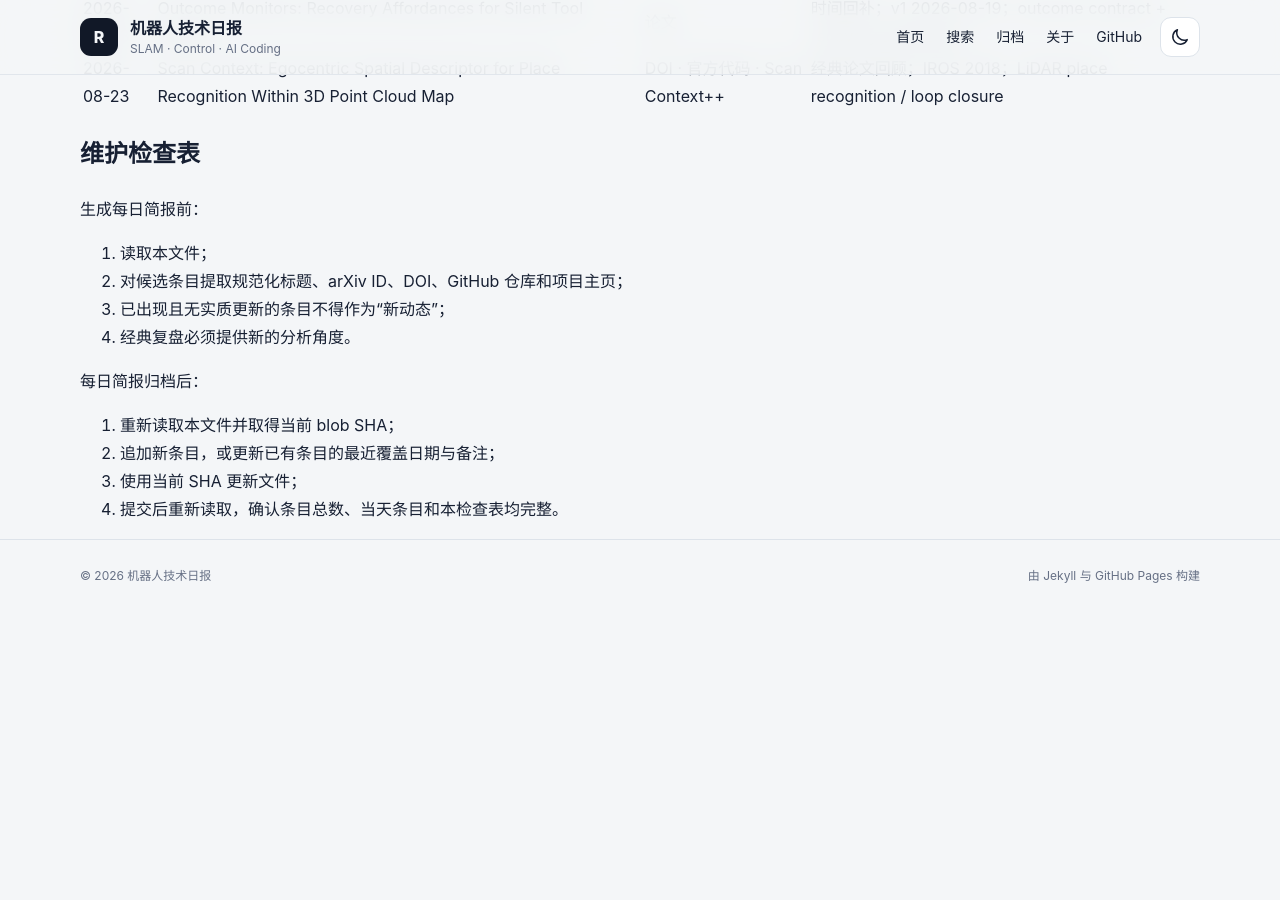
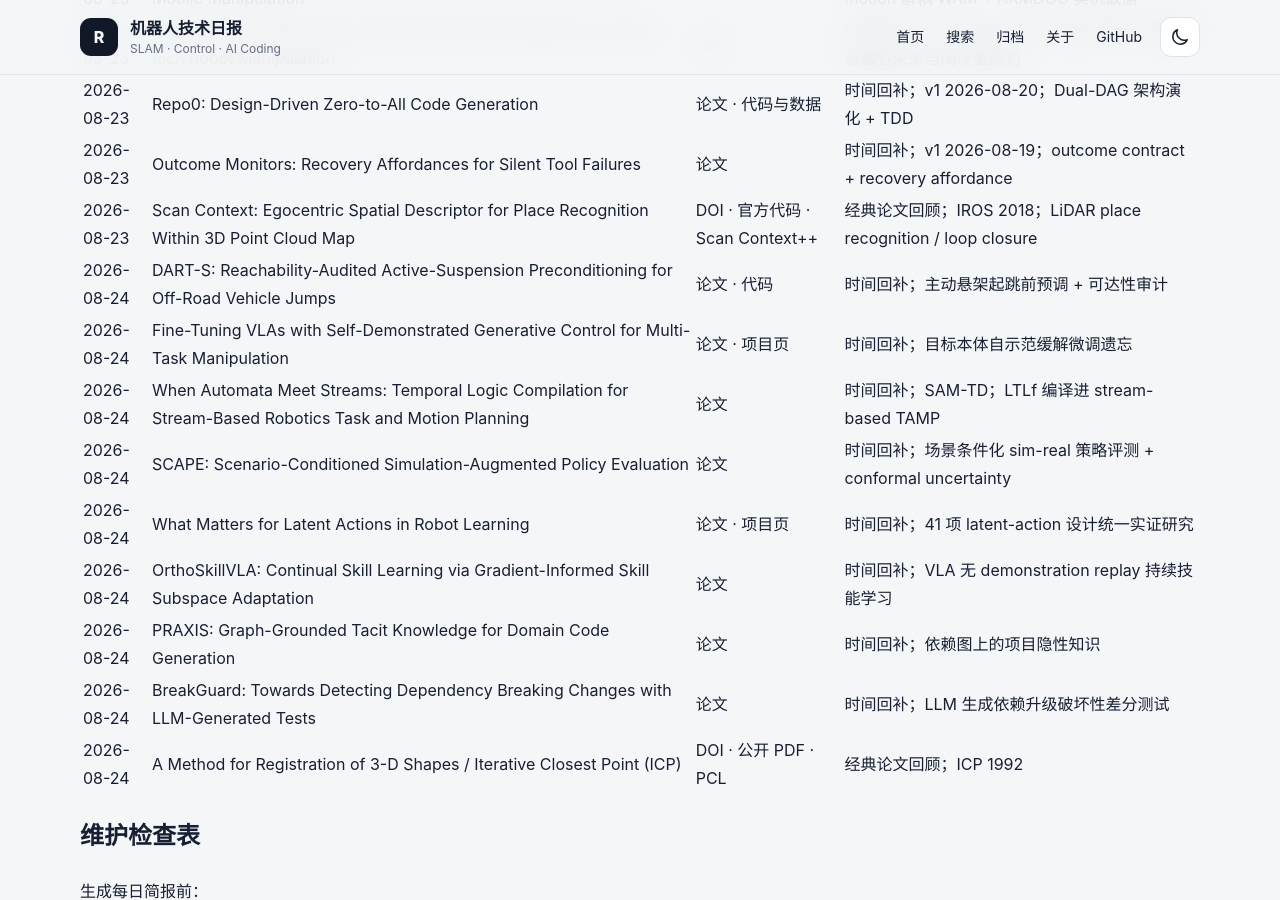
Before and after one commit to helywin/daily, a Jekyll site: the page built from robotics-brief-covered-items.md, in a window 1280 px wide and 900 px high, scrolled down 25019 px. Built offline with Jekyll 4.4.1, drawn with Linux system fonts in a browser that asks for light colours; our own code applies the rules of GitHub Pages for plain Markdown files; before the commit the page ends 25631 px from its top, so only the background shows below that; some of the changed text lies outside the part shown.

Commit message:
docs: update robotics brief coverage index for 2026-08-24

```diff
--- a/robotics-brief-covered-items.md
+++ b/robotics-brief-covered-items.md
@@ -1,6 +1,6 @@
 # 机器人技术简报已覆盖条目索引
 
-> 最后更新：2026-08-23（Asia/Shanghai）
+> 最后更新：2026-08-24（Asia/Shanghai）
 >
 > 用途：每日简报选题前强制查重。本文件保留全部历史条目的最近覆盖日期、规范标题、至少一个可直接访问的原始来源和必要备注。
 >
@@ -43,6 +43,8 @@
 > 2026-08-22 新增 8 条主动态与 1 条经典论文回顾，共 388 条。
 >
 > 2026-08-23 新增 8 条主动态与 1 条经典论文回顾，共 397 条。
+>
+> 2026-08-24 新增 8 条主动态与 1 条经典论文回顾，共 406 条。
 
 ## 已核验条目
 
@@ -382,7 +384,6 @@
 | 2026-08-16 | SAP-Nav: Spatial Semantic Representation Meets Active Perception for Hierarchical Open-Vocabulary Object Navigation | [论文](https://arxiv.org/abs/2608.12707) · [项目页](https://xuetongpei.github.io/SAP-Nav/) | 时间回补；在线空间语义表示 + 主动视角验证 |
 | 2026-08-16 | Refine After Generation: Toward Correct and Concise Patches in LLM-based Program Repair / RECAP | [论文](https://arxiv.org/abs/2608.13292) | 时间回补；Coding Agent/APR 补丁后精炼与最小化 |
 | 2026-08-16 | KISS-ICP: In Defense of Point-to-Point ICP -- Simple, Accurate, and Robust Registration If Done the Right Way | [论文](https://arxiv.org/abs/2209.15397) · [代码](https://github.com/PRBonn/kiss-icp) · [DOI](https://doi.org/10.1109/LRA.2023.3236571) | 经典论文回顾 |
-
 | 2026-08-17 | Detection and Ranging of Transient Extrinsic Contacts Based on 6D Dynamic Tactile Sensing / TECDAR | [论文](https://arxiv.org/abs/2608.07075) · [项目页](https://humitlab.github.io/TECDAR/) | 时间回补；7 kHz 6D 动态触觉与外部接触定位 |
 | 2026-08-17 | CrossTracer: Cross-Embodiment Navigation via VLA Model Reasoning and Trace Residuals Adapting | [论文](https://arxiv.org/abs/2608.06688) | 时间回补；统一像素轨迹 + 本体残差适配 |
 | 2026-08-17 | R2S-EGO: Dual-Proxy Refinement for Sparse-Capture Real-to-Sim | [论文](https://arxiv.org/abs/2608.06827) | 时间回补；稀疏客户现场采集与行为相关 Real-to-Sim |
@@ -392,7 +393,6 @@
 | 2026-08-17 | Online Monitoring and Corrective Steering of Programming Agents / LivePlan | [论文](https://arxiv.org/abs/2608.06701) | 时间回补；Coding Agent 确定性运行时监控与按需 Advisor |
 | 2026-08-17 | Characterizing the Quality Profile of AI-Generated C++ in Production | [论文](https://arxiv.org/abs/2608.06640) | 时间回补；352 万生产变更、AI C++ 质量与性能画像 |
 | 2026-08-17 | Generalized-ICP | [RSS](https://roboticsproceedings.org/rss05/p21.html) · [原始代码](https://github.com/avsegal/gicp) · [现代实现](https://github.com/koide3/small_gicp) | 经典论文回顾 |
-
 | 2026-08-18 | Reflex: Enabling Fast and Predictive Vision-Language-Action Models for Reaction-Critical Manipulation / ReflexVLA | [论文](https://arxiv.org/abs/2608.14379) · [项目页](https://reflexvla.github.io/) | 时间回补；反应关键 VLA、显式延迟评测与未来预测 |
 | 2026-08-18 | AgilePE: Autonomous UAV Pursuit-Evasion via Self-Play Reinforcement Learning | [论文](https://arxiv.org/abs/2608.14135) | 时间回补；CTBR 端到端控制、PFSP 与硬件对齐 sim-to-real |
 | 2026-08-18 | PILOT: Privileged Imitation Learning for End-to-End Motion Planning of Autonomous UAVs under Partial Observability | [论文](https://arxiv.org/abs/2608.14082) · [项目页](https://qr-zhang.github.io/PILOT/) | 时间回补；优化控制教师蒸馏、历史深度与结构化轨迹 |
@@ -402,7 +402,6 @@
 | 2026-08-18 | Vero: Can AI Agents Build Formally Verified Software Repositories? | [论文](https://arxiv.org/abs/2608.13522) · [代码与评测](https://github.com/sunblaze-ucb/vero) | 时间回补；多模块 Lean 4 仓库级代码+证明联合生成 |
 | 2026-08-18 | Engineering Reliable Coding Agents: Evaluating and Operating the System Around the Model | [论文](https://arxiv.org/abs/2608.13867) | 时间回补；Coding Agent 系统可靠性、harness/状态/权限/验证 |
 | 2026-08-18 | OKVIS: Keyframe-Based Visual-Inertial SLAM using Nonlinear Optimization | [RSS](https://www.roboticsproceedings.org/rss09/p37.html) · [官方代码](https://github.com/ethz-asl/okvis) | 经典论文回顾 |
-
 | 2026-08-19 | Depth-Wise Probing and Pruning of the Planning Token in a Driving Vision-Language-Action Model | [论文](https://arxiv.org/abs/2608.07361) | 时间回补；v1 2026-08-07 |
 | 2026-08-19 | Synthetic LiDAR Data Generation and Deterministic Downsampling for Point Cloud Classification on the Edge | [论文](https://arxiv.org/abs/2608.07106) | 时间回补；v1 2026-08-07 |
 | 2026-08-19 | WNM-3D: A World Navigation Model with 3D Scene Conditioning for Closed-Loop VLN | [论文](https://arxiv.org/abs/2608.07267) | 时间回补；v1 2026-08-07 |
@@ -412,7 +411,6 @@
 | 2026-08-19 | PMCoder: Coupling Planning with Episodic Memory in LLM Agents for Software Issue Resolution | [论文](https://arxiv.org/abs/2608.06811) | 时间回补；AI Coding；v1 2026-08-07 |
 | 2026-08-19 | Scrouting / SuperScout | [论文](https://arxiv.org/abs/2608.04804) | 时间回补；AI Coding；v1 2026-08-05 |
 | 2026-08-19 | IMU Preintegration on Manifold for Efficient Visual-Inertial Maximum-a-Posteriori Estimation | [RSS](https://www.roboticsproceedings.org/rss11/p06.html) · [GTSAM](https://github.com/borglab/gtsam) | 经典论文回顾 |
-
 | 2026-08-20 | Hydra-0: Action Flow for Generalist World Modeling and Control | [论文](https://arxiv.org/abs/2608.18077) · [项目页](https://nvidia-isaac.github.io/video_to_data/hydra-0/) | 时间回补；v1 2026-08-18；跨本体 Action Flow 世界模型；规范来源已复核 |
 | 2026-08-20 | PRISM: Precision and contact-rich Real-world Industrial Skill dataset with Multimodal sensing | [论文](https://arxiv.org/abs/2608.17962) · [项目页](https://tengbo-yu.github.io/PRISM/) | 时间回补；v1 2026-08-18；工业多模态接触操作数据；规范来源已复核 |
 | 2026-08-20 | Jetson-ORB-SLAM3: Accuracy-Preserving GPU Implementation for Edge Computing Devices | [论文](https://arxiv.org/abs/2608.17874) | 时间回补；v1 2026-08-18；Jetson GPU ORB 与 TensorRT 回环；规范来源已复核 |
@@ -422,7 +420,6 @@
 | 2026-08-20 | Degenerate in Whose Frame? An Equivariance Condition for Degeneracy Detection in LiDAR Registration | [论文](https://arxiv.org/abs/2608.15532) | 时间回补；v1 2026-08-16；坐标等变退化子空间 |
 | 2026-08-20 | HP2-SLAM: Adaptive Hybrid ICP for Robust and Efficient LiDAR SLAM | [论文](https://arxiv.org/abs/2608.14996) | 时间回补；v1 2026-08-15；密度/平面性自适应 Hybrid ICP |
 | 2026-08-20 | The Normal Distributions Transform: A New Approach to Laser Scan Matching | [IEEE](https://ieeexplore.ieee.org/document/1249285/) · [ndt_omp](https://github.com/koide3/ndt_omp) | 经典论文回顾；IROS 2003；NDT |
-
 | 2026-08-21 | DA-WAM: Decision-Aligned Future Latents for Driving World Models | [论文](https://arxiv.org/abs/2608.19085) · [代码](https://github.com/LeapWM/da-wam) | 最近24小时修订；v2 2026-08-20 06:46 UTC；候选特定 future latent |
 | 2026-08-21 | LT-Mem: Volatility-Aware Spatio-Temporal Memory for Lifelong Scene Understanding | [论文](https://arxiv.org/abs/2608.19059) · [项目页](https://lt-mem.github.io/) | 时间回补；IROS 2026；多 session SLAM + 对象波动性长期记忆 |
 | 2026-08-21 | Real-Time Control-Constrained DDP for Underactuated Balancing of Legged Robots | [论文](https://arxiv.org/abs/2608.18552) · [DOI](https://doi.org/10.1109/LRA.2026.3723262) | 时间回补；RA-L 2026；APG control-constrained DDP / MPC |
@@ -432,7 +429,6 @@
 | 2026-08-21 | SkillForge: Self-Distilling Agents for Project-Specific Issue Resolution | [论文](https://arxiv.org/abs/2608.18933) · [代码与数据](https://github.com/cslsolow/SkillForge) | 时间回补；主动合成仓库特定 issue 并蒸馏 skills |
 | 2026-08-21 | SemaPLC: A Project-Grounded, Verification-Gated Agent Harness for PLC Code Generation | [论文](https://arxiv.org/abs/2608.18565) · [代码](https://github.com/midea-ai/SemaPLC) | 时间回补；规格/编译/live runtime 三层验证门禁 |
 | 2026-08-21 | ikd-Tree: An Incremental K-D Tree for Robotic Applications | [论文](https://arxiv.org/abs/2102.10808) · [官方代码](https://github.com/hku-mars/ikd-Tree) | 经典论文回顾；增量 k-d tree、box 操作、下采样与局部重平衡 |
-
 | 2026-08-22 | LF-GICP: Parameter-Free Degeneracy-Aware LiDAR Odometry via a Voxel-Normal Localizability Field | [论文](https://arxiv.org/abs/2608.19522) | 时间回补；v1 2026-08-20；LiDAR 退化可观性场与 Fisher-information correspondence weighting |
 | 2026-08-22 | CVSD-Reg: Cross-Modal Visual Semantic Prior Distillation for Robust LiDAR Registration | [论文](https://arxiv.org/abs/2608.19536) | 时间回补；v1 2026-08-20；跨传感器全局配准；16-beam Velodyne |
 | 2026-08-22 | Scalix: Uncertainty-Aware Scale-Consistent Monocular SLAM | [论文](https://arxiv.org/abs/2608.17553) | 时间回补；v1 2026-08-18；单目 metric scale + per-frame scale uncertainty 因子图 |
@@ -442,7 +438,6 @@
 | 2026-08-22 | SWE-bench Science: Can Coding Agents Resolve Engineering Tasks in Science? | [论文](https://arxiv.org/abs/2608.19799) · [代码与评测](https://github.com/OpenMOSS/SWE-bench-Science) | 时间回补；119 任务/98 科学仓库/20 领域；科学软件 Coding Agent |
 | 2026-08-22 | From Agent Behaviour to Agent-Friendly Documentation: An Empirical Study of How Coding Agents Discover, Read, and Write Technical Documentation | [论文](https://arxiv.org/abs/2608.20195) | 时间回补；Coding Agent 文档行为实证研究 |
 | 2026-08-22 | TEASER / TEASER++: Fast and Certifiable Point Cloud Registration | [论文](https://arxiv.org/abs/2001.07715) · [官方代码](https://github.com/MIT-SPARK/TEASER-plusplus) | 经典论文回顾；TLS robust global registration 与 certifiable outlier rejection |
-
 | 2026-08-23 | Evaluation of Monocular SLAM Systems on High-Altitude Nadir UAV Footage | [论文](https://arxiv.org/abs/2608.18632) | 时间回补；v1 2026-08-19；高空俯视单目 SLAM 评测；无 IMU/GNSS |
 | 2026-08-23 | Multimodal Trajectory Planning for Surface Vehicles using Turning Circle-based Control Barrier Functions | [论文](https://arxiv.org/abs/2608.19537) | 时间回补；v1 2026-08-20；TC-CBF + MPC 左/右多模态避障 |
 | 2026-08-23 | Learning the Right Abstraction: Neural Reduced Dynamics for Complex Robot Control | [论文](https://arxiv.org/abs/2608.19375) | 时间回补；v1 2026-08-19；control-relevant neural reduced dynamics；高保真仿真加速 |
@@ -452,6 +447,15 @@
 | 2026-08-23 | Repo0: Design-Driven Zero-to-All Code Generation | [论文](https://arxiv.org/abs/2608.19854) · [代码与数据](https://github.com/cslsolow/Repo0) | 时间回补；v1 2026-08-20；Dual-DAG 架构演化 + TDD |
 | 2026-08-23 | Outcome Monitors: Recovery Affordances for Silent Tool Failures | [论文](https://arxiv.org/abs/2608.19303) | 时间回补；v1 2026-08-19；outcome contract + recovery affordance |
 | 2026-08-23 | Scan Context: Egocentric Spatial Descriptor for Place Recognition Within 3D Point Cloud Map | [DOI](https://doi.org/10.1109/IROS.2018.8593953) · [官方代码](https://github.com/SignalImageCV/scancontext) · [Scan Context++](https://github.com/gisbi-kim/scancontext_tro) | 经典论文回顾；IROS 2018；LiDAR place recognition / loop closure |
+| 2026-08-24 | DART-S: Reachability-Audited Active-Suspension Preconditioning for Off-Road Vehicle Jumps | [论文](https://arxiv.org/abs/2608.20275) · [代码](https://github.com/MeridianCAS/DART-S) | 时间回补；主动悬架起跳前预调 + 可达性审计 |
+| 2026-08-24 | Fine-Tuning VLAs with Self-Demonstrated Generative Control for Multi-Task Manipulation | [论文](https://arxiv.org/abs/2608.19490) · [项目页](https://self-supervised-control.pages.dev/) | 时间回补；目标本体自示范缓解微调遗忘 |
+| 2026-08-24 | When Automata Meet Streams: Temporal Logic Compilation for Stream-Based Robotics Task and Motion Planning | [论文](https://arxiv.org/abs/2608.19453) | 时间回补；SAM-TD；LTLf 编译进 stream-based TAMP |
+| 2026-08-24 | SCAPE: Scenario-Conditioned Simulation-Augmented Policy Evaluation | [论文](https://arxiv.org/abs/2608.19425) | 时间回补；场景条件化 sim-real 策略评测 + conformal uncertainty |
+| 2026-08-24 | What Matters for Latent Actions in Robot Learning | [论文](https://arxiv.org/abs/2608.19613) · [项目页](https://carldegio.github.io/latent_action.github.io/) | 时间回补；41 项 latent-action 设计统一实证研究 |
+| 2026-08-24 | OrthoSkillVLA: Continual Skill Learning via Gradient-Informed Skill Subspace Adaptation | [论文](https://arxiv.org/abs/2608.19589) | 时间回补；VLA 无 demonstration replay 持续技能学习 |
+| 2026-08-24 | PRAXIS: Graph-Grounded Tacit Knowledge for Domain Code Generation | [论文](https://arxiv.org/abs/2608.19784) | 时间回补；依赖图上的项目隐性知识 |
+| 2026-08-24 | BreakGuard: Towards Detecting Dependency Breaking Changes with LLM-Generated Tests | [论文](https://arxiv.org/abs/2608.20167) | 时间回补；LLM 生成依赖升级破坏性差分测试 |
+| 2026-08-24 | A Method for Registration of 3-D Shapes / Iterative Closest Point (ICP) | [DOI](https://doi.org/10.1109/34.121791) · [公开 PDF](https://graphics.stanford.edu/courses/cs348a-21-winter/Handouts/Besl92.pdf) · [PCL](https://pointclouds.org/documentation/classpcl_1_1_iterative_closest_point.html) | 经典论文回顾；ICP 1992 |
 
 ## 维护检查表
 
```
